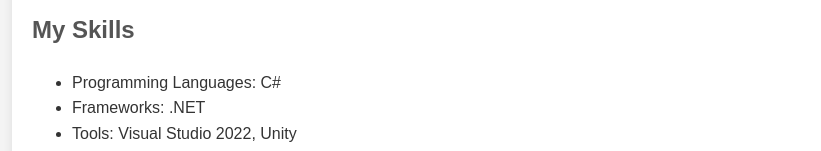
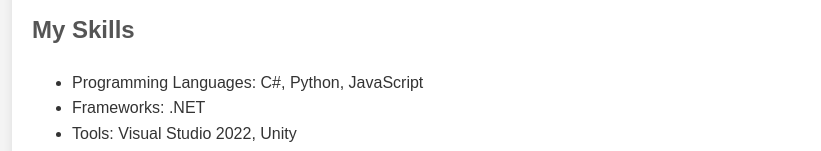
Before and after one commit to maioutloud/maioutloud.github.io, a plain HTML site: page index.html in a window 1280 px wide. Shown: the part 399-550 px from the top of the page, without its empty margins (208-1029 px from the left). Drawn offline with Linux system fonts and the light colour scheme.

Commit message:
Update index.html

```diff
--- a/index.html
+++ b/index.html
@@ -46,7 +46,7 @@
         <p>Hello! My name is Mai, and I am a software engineer with a passion for technology and innovation. I have a diverse background in IT and programming, and I am currently pursuing a Bachelor's degree in Software Engineering. I am a recent graduate of the Microsoft Software and Systems Academy (MSSA) and a Navy veteran, where I served as an Aviation Boatswains Mate and Navy Career Counselor.</p>
         <h2>My Skills</h2>
         <ul>
-            <li>Programming Languages: C#</li>
+            <li>Programming Languages: C#, Python, JavaScript</li>
             <li>Frameworks: .NET</li>
             <li>Tools: Visual Studio 2022, Unity</li>
             <li>3D Software: 3D Studio Max, Maya</li>
```
